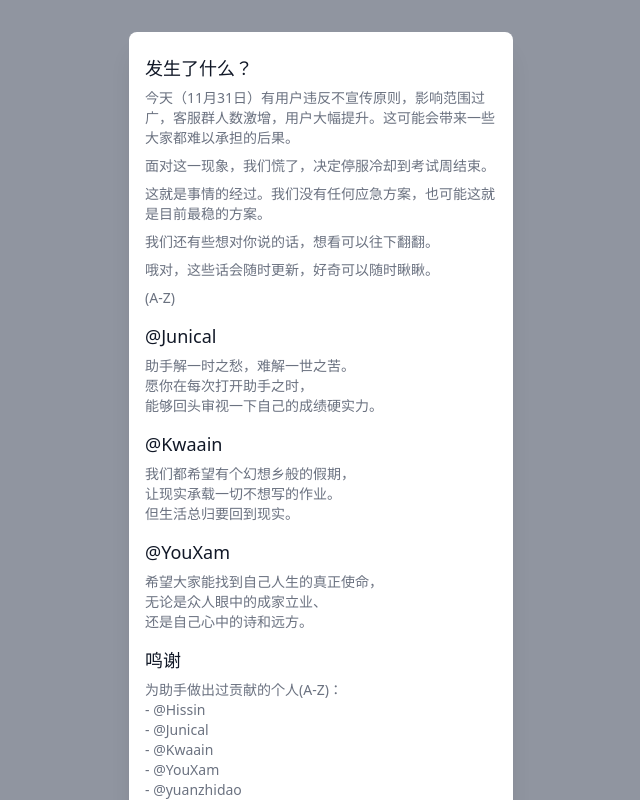
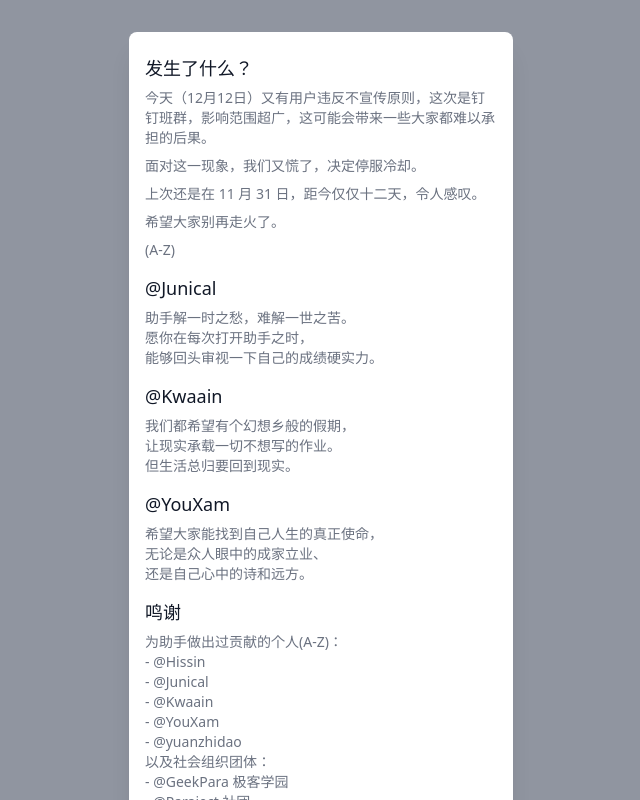
Before and after one commit to paraject/xiaoxin-asst, a Vue app: page /today in a window 1280 px wide. Both pictures are taken after a click on the button "追问？". Shown: the whole page, without its empty margins (319-959 px from the left). Built offline with nearby package versions, Linux system fonts and the light colour scheme.

Commit message:
2022-12-12 停服公告

```diff
--- a/src/views/NotFoundView.vue
+++ b/src/views/NotFoundView.vue
@@ -12,7 +12,7 @@
               >服务不可用</h1
             >
             <p class="mt-2 text-base text-gray-500"
-              >我们都希望有幻想乡般的假期。<br /><i>你点一下追问。</i></p
+              >我们都希望有幻想乡般的假期。<br /><i>别点追问了，累了。</i></p
             >
           </div>
           <div
@@ -87,19 +87,16 @@
                   </DialogTitle>
                   <div>
                     <p class="mt-2 text-sm text-gray-500">
-                      今天（11月31日）有用户违反不宣传原则，影响范围过广，客服群人数激增，用户大幅提升。这可能会带来一些大家都难以承担的后果。
+                      今天（12月12日）又有用户违反不宣传原则，这次是钉钉班群，影响范围超广，这可能会带来一些大家都难以承担的后果。
                     </p>
                     <p class="mt-2 text-sm text-gray-500">
-                      面对这一现象，我们慌了，决定停服冷却到考试周结束。
+                      面对这一现象，我们又慌了，决定停服冷却。
                     </p>
                     <p class="mt-2 text-sm text-gray-500">
-                      这就是事情的经过。我们没有任何应急方案，也可能这就是目前最稳的方案。
+                      上次还是在 11 月 31 日，距今仅仅十二天，令人感叹。
                     </p>
                     <p class="mt-2 text-sm text-gray-500">
-                      我们还有些想对你说的话，想看可以往下翻翻。
-                    </p>
-                    <p class="mt-2 text-sm text-gray-500">
-                      哦对，这些话会随时更新，好奇可以随时瞅瞅。
+                      希望大家别再走火了。
                     </p>
                     <p class="mt-2 text-sm text-gray-500">
                       (A-Z)
@@ -158,7 +155,7 @@
                       <i><strong>———包括你。</strong></i>
                     </p>
                     <p class="mt-4 text-sm text-gray-500"
-                      >以上。<br />二〇二二年十二月一日子时<br />PARAJECT
+                      >以上。<br />二〇二二年十二月十二日戌时<br />PARAJECT
                       社团</p
                     >
                   </div>
```
